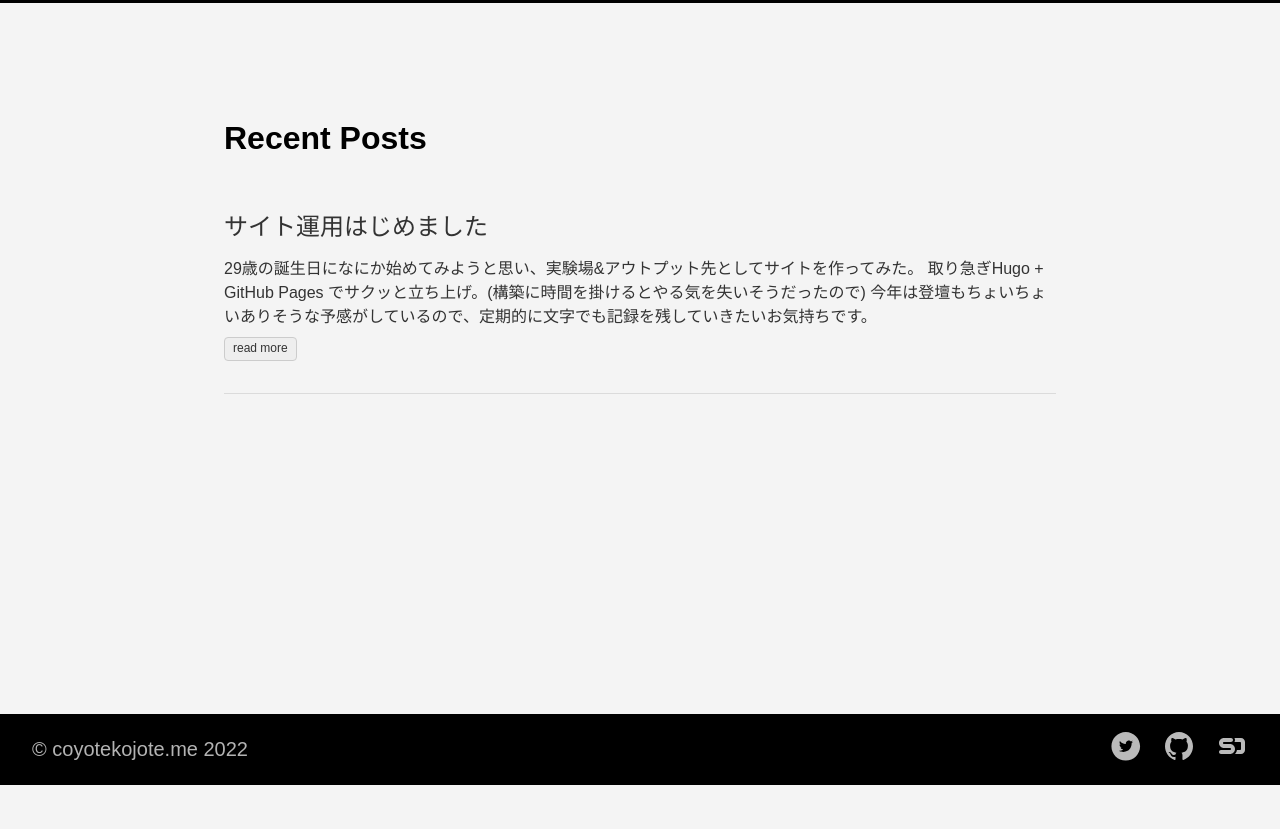
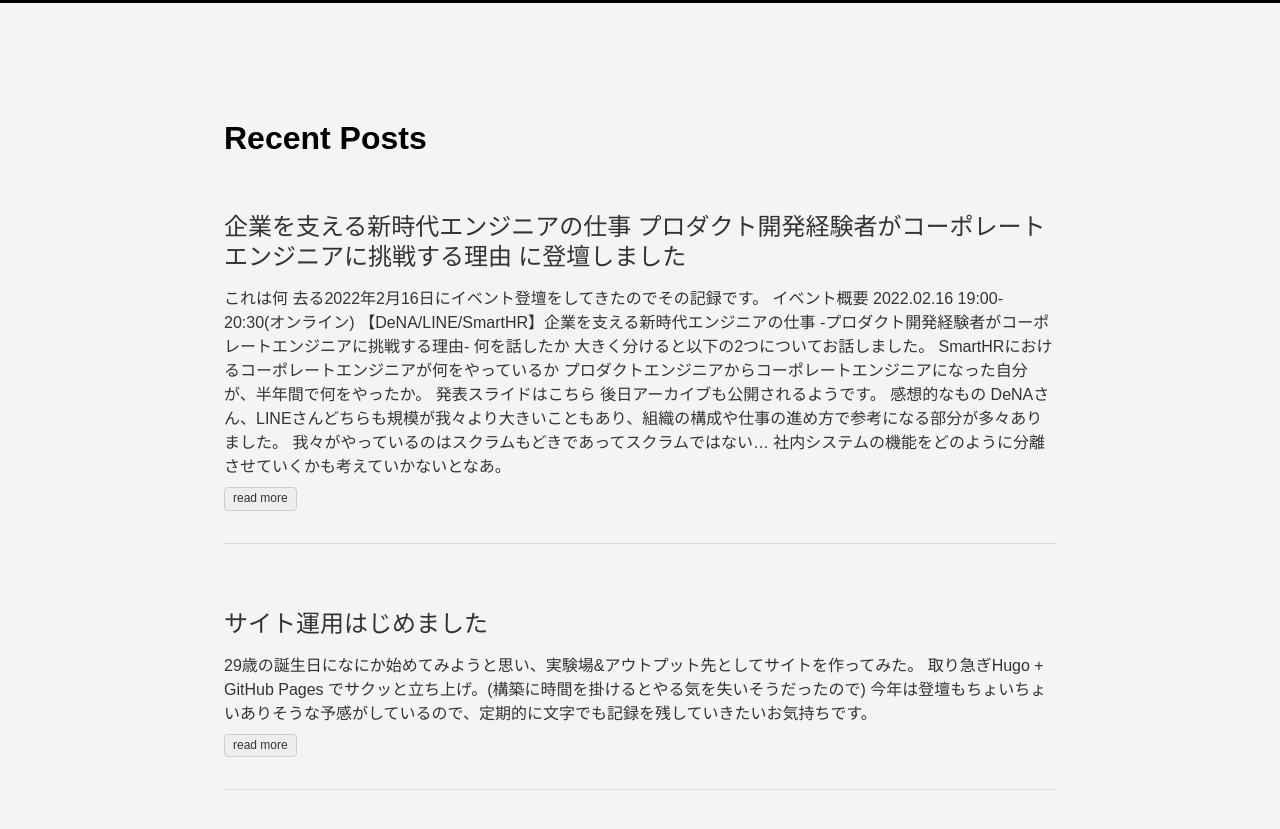
Before and after one commit to coyotekojote/coyotekojote.github.io, a plain HTML site: page docs/index.html in a window 1280 px wide. Shown: the part 379-1208 px from the top of the page. Before the commit the page ends 1164 px from the top, so only its background shows below. Drawn offline with Linux system fonts and the light colour scheme.

Commit message:
publish post

```diff
--- a/docs/index.html
+++ b/docs/index.html
@@ -149,6 +149,38 @@
 
       <div class="blah w-100">
         <h1 class="f3 fw1 athelas mt0 lh-title">
+          <a href="/posts/%E4%BC%81%E6%A5%AD%E3%82%92%E6%94%AF%E3%81%88%E3%82%8B%E6%96%B0%E6%99%82%E4%BB%A3%E3%82%A8%E3%83%B3%E3%82%B8%E3%83%8B%E3%82%A2%E3%81%AE%E4%BB%95%E4%BA%8B-%E3%83%97%E3%83%AD%E3%83%80%E3%82%AF%E3%83%88%E9%96%8B%E7%99%BA%E7%B5%8C%E9%A8%93%E8%80%85%E3%81%8C%E3%82%B3%E3%83%BC%E3%83%9D%E3%83%AC%E3%83%BC%E3%83%88%E3%82%A8%E3%83%B3%E3%82%B8%E3%83%8B%E3%82%A2%E3%81%AB%E6%8C%91%E6%88%A6%E3%81%99%E3%82%8B%E7%90%86%E7%94%B1-%E3%81%AB%E7%99%BB%E5%A3%87%E3%81%97%E3%81%BE%E3%81%97%E3%81%9F/" class="color-inherit dim link">
+            企業を支える新時代エンジニアの仕事 プロダクト開発経験者がコーポレートエンジニアに挑戦する理由 に登壇しました
+            </a>
+        </h1>
+        <div class="f6 f5-l lh-copy nested-copy-line-height nested-links">
+          これは何 去る2022年2月16日にイベント登壇をしてきたのでその記録です。
+イベント概要 2022.02.16 19:00-20:30(オンライン)
+【DeNA/LINE/SmartHR】企業を支える新時代エンジニアの仕事 -プロダクト開発経験者がコーポレートエンジニアに挑戦する理由-
+何を話したか 大きく分けると以下の2つについてお話しました。
+ SmartHRにおけるコーポレートエンジニアが何をやっているか プロダクトエンジニアからコーポレートエンジニアになった自分が、半年間で何をやったか。  発表スライドはこちら
+後日アーカイブも公開されるようです。
+感想的なもの DeNAさん、LINEさんどちらも規模が我々より大きいこともあり、組織の構成や仕事の進め方で参考になる部分が多々ありました。
+我々がやっているのはスクラムもどきであってスクラムではない…
+社内システムの機能をどのように分離させていくかも考えていかないとなあ。
+        </div>
+          <a href="/posts/%E4%BC%81%E6%A5%AD%E3%82%92%E6%94%AF%E3%81%88%E3%82%8B%E6%96%B0%E6%99%82%E4%BB%A3%E3%82%A8%E3%83%B3%E3%82%B8%E3%83%8B%E3%82%A2%E3%81%AE%E4%BB%95%E4%BA%8B-%E3%83%97%E3%83%AD%E3%83%80%E3%82%AF%E3%83%88%E9%96%8B%E7%99%BA%E7%B5%8C%E9%A8%93%E8%80%85%E3%81%8C%E3%82%B3%E3%83%BC%E3%83%9D%E3%83%AC%E3%83%BC%E3%83%88%E3%82%A8%E3%83%B3%E3%82%B8%E3%83%8B%E3%82%A2%E3%81%AB%E6%8C%91%E6%88%A6%E3%81%99%E3%82%8B%E7%90%86%E7%94%B1-%E3%81%AB%E7%99%BB%E5%A3%87%E3%81%97%E3%81%BE%E3%81%97%E3%81%9F/" class="ba b--moon-gray bg-light-gray br2 color-inherit dib f7 hover-bg-moon-gray link mt2 ph2 pv1">read more</a>
+
+      </div>
+    </div>
+  </div>
+</article>
+
+          </div>
+
+          <div class="relative w-100 mb4">
+
+<article class="bb b--black-10">
+  <div class="db pv4 ph3 ph0-l no-underline dark-gray">
+    <div class="flex flex-column flex-row-ns">
+
+      <div class="blah w-100">
+        <h1 class="f3 fw1 athelas mt0 lh-title">
           <a href="/posts/%E3%82%B5%E3%82%A4%E3%83%88%E9%81%8B%E7%94%A8%E3%81%AF%E3%81%98%E3%82%81%E3%81%BE%E3%81%97%E3%81%9F/" class="color-inherit dim link">
             サイト運用はじめました
             </a>
```
Also changed, not shown: docs/index.xml (+18 -1 lines), docs/posts/index.html (+25 -0 lines), docs/posts/index.xml (+18 -1 lines), docs/sitemap.xml (+5 -2 lines).
